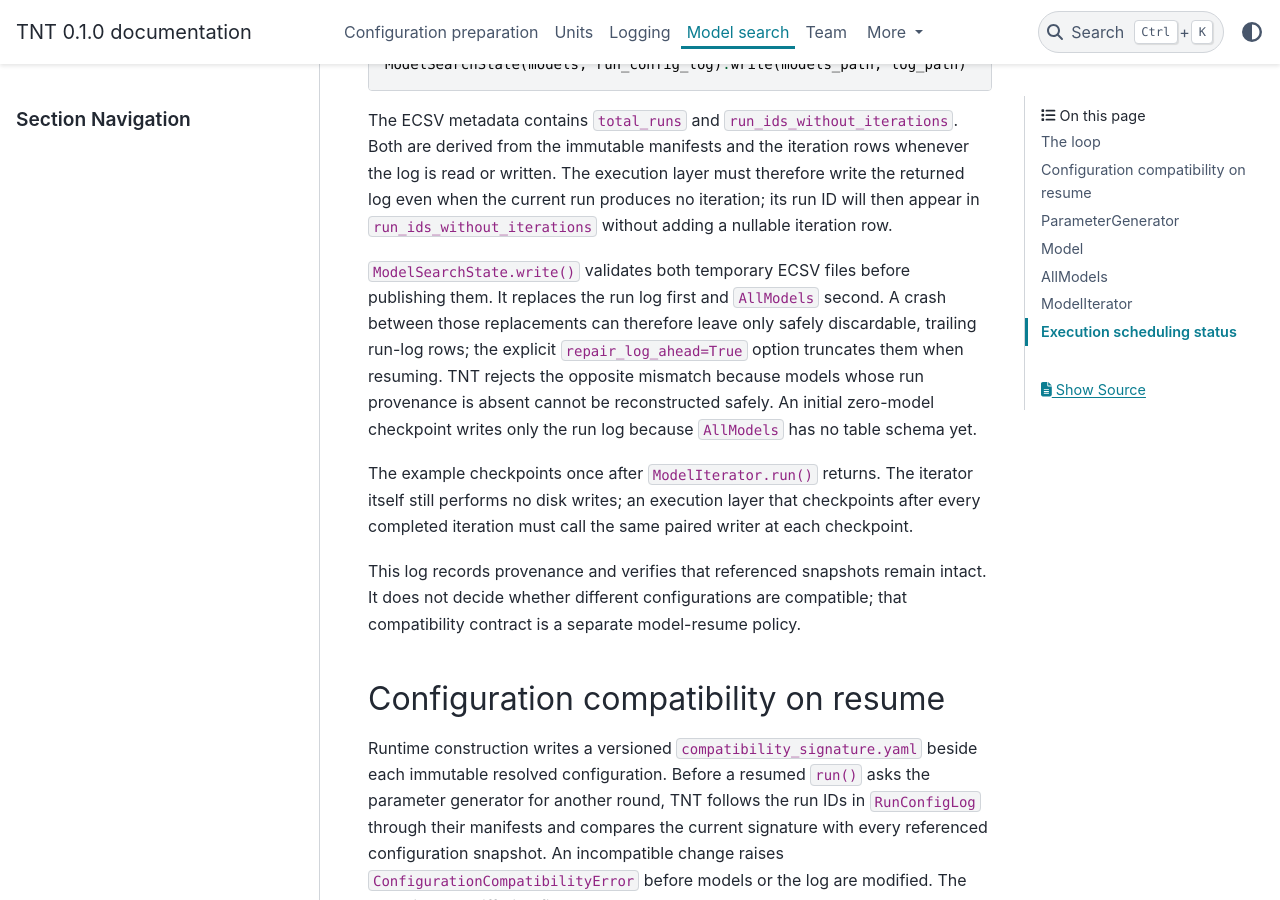
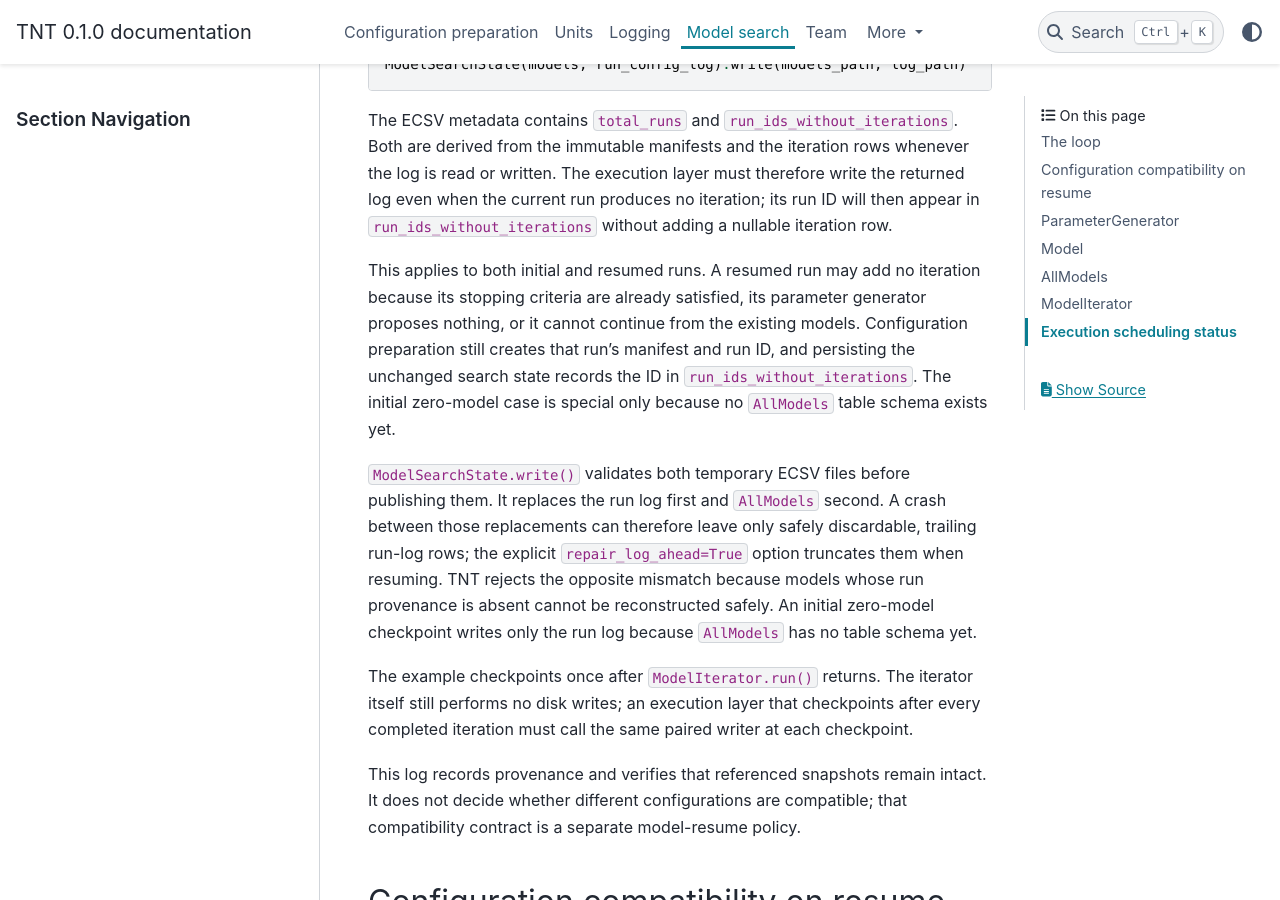
Before and after one commit to dynamics-of-stellar-systems/tnt, a Sphinx documentation site: the page built from docs/source/model_search.md, in a window 1280 px wide and 900 px high, scrolled down 2800 px. Built offline with Sphinx 7.4.7 and the PyData theme 0.15.4, drawn with Linux system fonts in a browser that asks for light colours.

Commit message:
Clarify zero-iteration resumed runs
Document that initial and resumed TNT runs can produce no iteration, while their run manifests and IDs remain represented through RunConfigLog metadata.

Assisted-by: Codex (OpenAI)

```diff
--- a/docs/source/model_search.md
+++ b/docs/source/model_search.md
@@ -120,6 +120,14 @@ and the iteration rows whenever the log is read or written. The execution
 layer must therefore write the returned log even when the current run produces
 no iteration; its run ID will then appear in `run_ids_without_iterations`
 without adding a nullable iteration row.
+
+This applies to both initial and resumed runs. A resumed run may add no
+iteration because its stopping criteria are already satisfied, its parameter
+generator proposes nothing, or it cannot continue from the existing models.
+Configuration preparation still creates that run's manifest and run ID, and
+persisting the unchanged search state records the ID in
+`run_ids_without_iterations`. The initial zero-model case is special only
+because no `AllModels` table schema exists yet.
 
 `ModelSearchState.write()` validates both temporary ECSV files before
 publishing them. It replaces the run log first and `AllModels` second. A crash
```
